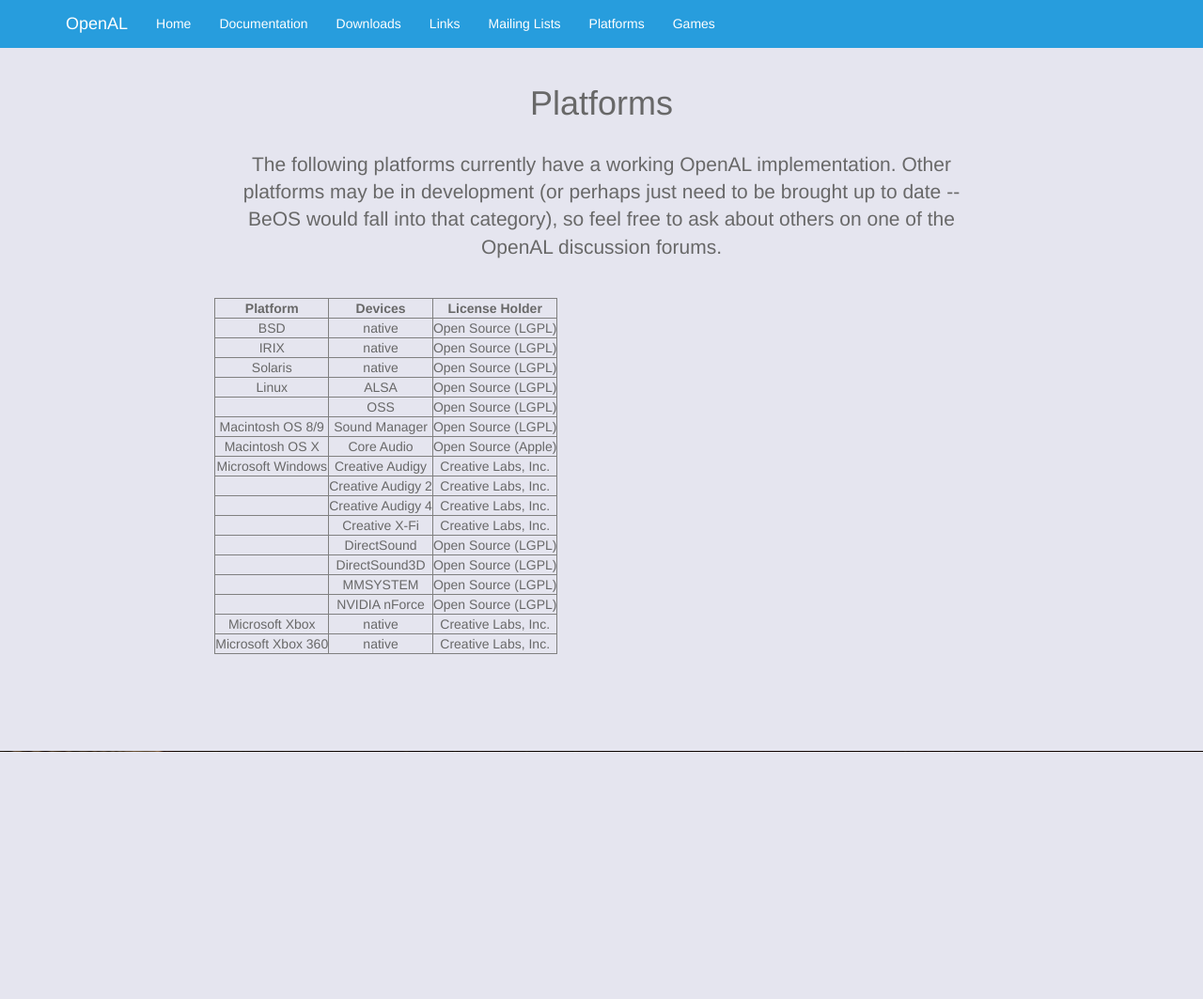
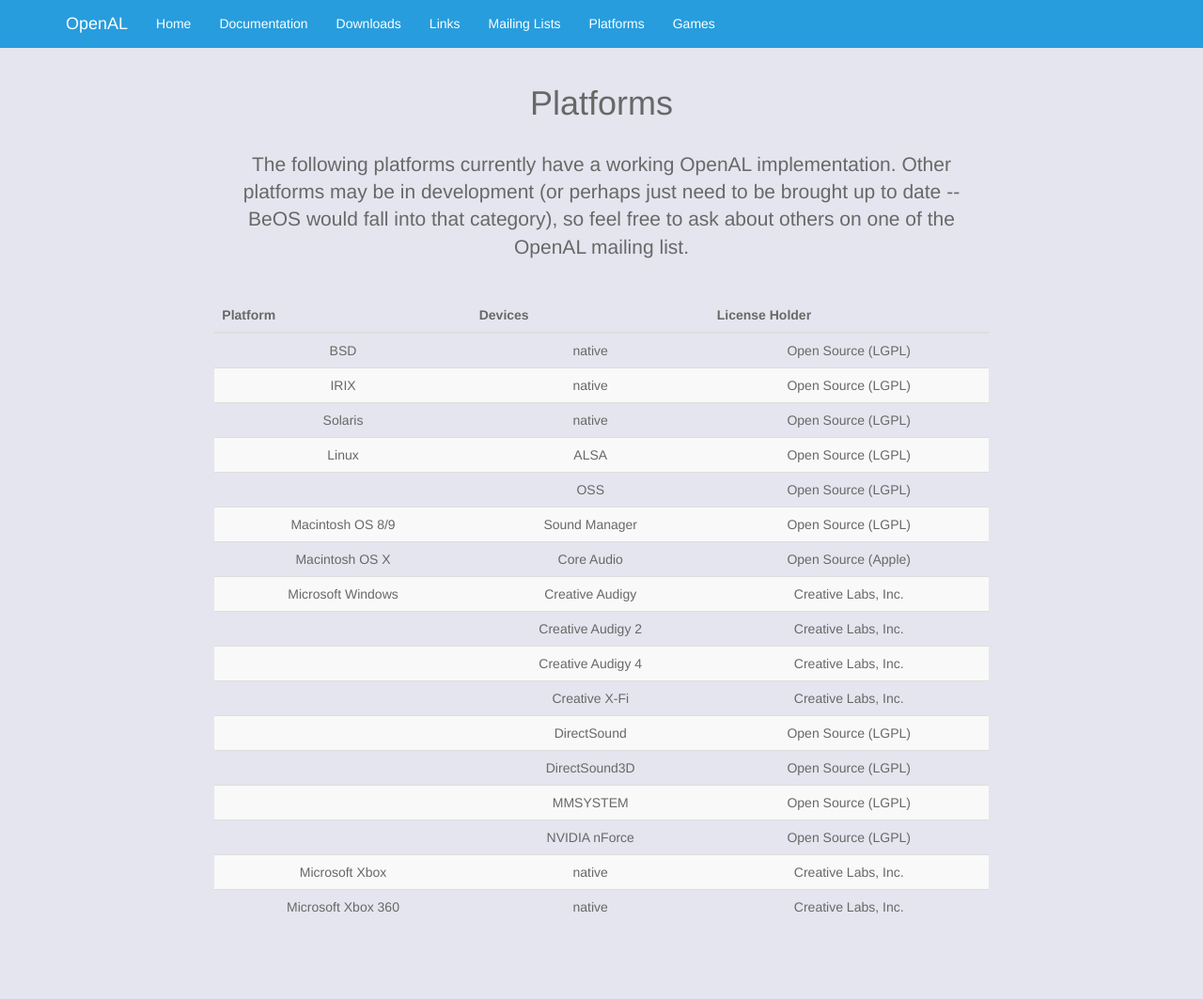
Before and after one commit to NuclearMonster/openal-website, a PHP site: page /platforms/ in a window 1280 px wide. Shown: the whole page at 94% size. Before the commit the page ends 800 px from the top, so only its background shows below. Run offline with PHP 8.4, Linux system fonts and the light colour scheme; some libraries are stand-ins or nearby versions.

Commit message:
better looking table

```diff
--- a/platforms/platforms.php
+++ b/platforms/platforms.php
@@ -3,147 +3,144 @@
   	<div class="col-sm-8 col-sm-offset-2 text-center">
         <h1>Platforms</h1>
         <br>
-		<p class="lead">The following platforms currently have a working OpenAL implementation. Other platforms may be in development (or perhaps just need to be brought up to date -- BeOS would fall into that category), so feel free to ask about others on one of the OpenAL discussion forums.</p>
+		<p class="lead">The following platforms currently have a working OpenAL implementation. Other platforms may be in development (or perhaps just need to be brought up to date -- BeOS would fall into that category), so feel free to ask about others on one of the OpenAL mailing list.</p>
         <br>
-
-		<table style="font-size:1em" border=1>
+		<table class="table table-striped">
+			<thead>
+				<tr>
+					<th>Platform</th>
+					<th>Devices</th>
+					<th>License Holder</th>
+				</tr>
+			</thead>
 		<tbody>
 		<tr>
-		<td class=ms-rtetablecells style="vertical-align:top">
-		<div><strong>Platform</strong></div></td>
-		<td class=ms-rtetablecells style="vertical-align:top">
-		<div><strong>Devices</strong></div></td>
-		<td class=ms-rtetablecells style="vertical-align:top">
-		<div><strong>License Holder</strong></div></td></tr>
 		<tr>
-		<td class=ms-rtetablecells style="vertical-align:top">
+		<td>
 		<div>BSD</div></td>
-		<td class=ms-rtetablecells style="vertical-align:top">
+		<td>
 		<div>native</div></td>
-		<td class=ms-rtetablecells style="vertical-align:top">
+		<td>
 		<div>Open Source (LGPL)</div></td></tr>
 		<tr>
-		<td class=ms-rtetablecells style="vertical-align:top">
+		<td>
 		<div>IRIX</div></td>
-		<td class=ms-rtetablecells style="vertical-align:top">
+		<td>
 		<div>native</div></td>
-		<td class=ms-rtetablecells style="vertical-align:top">
+		<td>
 		<div>Open Source (LGPL)</div></td></tr>
 		<tr>
-		<td class=ms-rtetablecells style="vertical-align:top">
+		<td>
 		<div>Solaris</div></td>
-		<td class=ms-rtetablecells style="vertical-align:top">
+		<td>
 		<div>native</div></td>
-		<td class=ms-rtetablecells style="vertical-align:top">
+		<td>
 		<div>Open Source (LGPL)</div></td></tr>
 		<tr>
-		<td class=ms-rtetablecells style="vertical-align:top">
+		<td>
 		<div>Linux</div></td>
-		<td class=ms-rtetablecells style="vertical-align:top">
+		<td>
 		<div>ALSA</div></td>
-		<td class=ms-rtetablecells style="vertical-align:top">
+		<td>
 		<div>
 		<div>Open Source (LGPL)</div></div></td></tr>
 		<tr>
-		<td class=ms-rtetablecells style="vertical-align:top">
+		<td>
 		<div></div></td>
-		<td class=ms-rtetablecells style="vertical-align:top">
+		<td>
 		<div>OSS</div></td>
-		<td class=ms-rtetablecells style="vertical-align:top">
+		<td>
 		<div>
 		<div>Open Source (LGPL)</div></div></td></tr>
 		<tr>
-		<td class=ms-rtetablecells style="vertical-align:top">
+		<td>
 		<div>
 		<div>Macintosh OS 8/9</div></div></td>
-		<td class=ms-rtetablecells style="vertical-align:top">
+		<td>
 		<div>
 		<div>Sound Manager</div></div></td>
-		<td class=ms-rtetablecells style="vertical-align:top">
+		<td>
 		<div>Open Source (LGPL)</div></td></tr>
 		<tr>
-		<td class=ms-rtetablecells style="vertical-align:top">
+		<td>
 		<div>
 		<div>Macintosh OS X</div></div></td>
-		<td class=ms-rtetablecells style="vertical-align:top">
+		<td>
 		<div>Core Audio</div></td>
-		<td class=ms-rtetablecells style="vertical-align:top">
+		<td>
 		<div>Open Source (Apple)</div></td></tr>
 		<tr>
-		<td class=ms-rtetablecells style="vertical-align:top">
+		<td>
 		<div>Microsoft Windows</div></td>
-		<td class=ms-rtetablecells style="vertical-align:top">
+		<td>
 		<div>Creative Audigy</div></td>
-		<td class=ms-rtetablecells style="vertical-align:top">
+		<td>
 		<div>Creative Labs, Inc.</div></td></tr>
 		<tr>
-		<td class=ms-rtetablecells style="vertical-align:top">
+		<td>
 		<div></div></td>
-		<td class=ms-rtetablecells style="vertical-align:top">
+		<td>
 		<div>Creative Audigy 2</div></td>
-		<td class=ms-rtetablecells style="vertical-align:top">
+		<td>
 		<div>
 		<div>Creative Labs, Inc.</div></div></td></tr>
 		<tr>
-		<td class=ms-rtetablecells style="vertical-align:top">
+		<td>
 		<div></div></td>
-		<td class=ms-rtetablecells style="vertical-align:top">
+		<td>
 		<div>Creative Audigy 4</div></td>
-		<td class=ms-rtetablecells style="vertical-align:top">
+		<td>
 		<div>
 		<div>Creative Labs, Inc.</div></div></td></tr>
 		<tr>
-		<td class=ms-rtetablecells style="vertical-align:top">
+		<td>
 		<div></div></td>
-		<td class=ms-rtetablecells style="vertical-align:top">
+		<td>
 		<div>Creative X-Fi</div></td>
-		<td class=ms-rtetablecells style="vertical-align:top">
+		<td>
 		<div>
 		<div>Creative Labs, Inc.</div></div></td></tr>
 		<tr>
-		<td class=ms-rtetablecells style="vertical-align:top">
+		<td>
 		<div></div></td>
-		<td class=ms-rtetablecells style="vertical-align:top">
+		<td>
 		<div>DirectSound</div></td>
-		<td class=ms-rtetablecells style="vertical-align:top">
+		<td>
 		<div>
 		<div>Open Source (LGPL)</div></div></td></tr>
 		<tr>
-		<td class=ms-rtetablecells style="vertical-align:top">
+		<td>
 		<div></div></td>
-		<td class=ms-rtetablecells style="vertical-align:top">
+		<td>
 		<div>DirectSound3D</div></td>
-		<td class=ms-rtetablecells style="vertical-align:top">
+		<td>
 		<div>Open Source (LGPL)</div></td></tr>
 		<tr>
-		<td class=ms-rtetablecells style="vertical-align:top">
+		<td>
 		<div></div></td>
-		<td class=ms-rtetablecells style="vertical-align:top">
+		<td>
 		<div>MMSYSTEM</div></td>
-		<td class=ms-rtetablecells style="vertical-align:top">
+		<td>
 		<div>
 		<div>Open Source (LGPL)</div></div></td></tr>
 		<tr>
-		<td class=ms-rtetablecells style="vertical-align:top">
+		<td>
 		<div></div></td>
-		<td class=ms-rtetablecells style="vertical-align:top">
+		<td>
 		<div>NVIDIA nForce</div></td>
-		<td class=ms-rtetablecells style="vertical-align:top">
+		<td>
 		<div>
 		<div>Open Source (LGPL)</div></div></td></tr>
 		<tr>
-		<td class=ms-rtetablecells style="vertical-align:top">Microsoft Xbox</td>
-		<td class=ms-rtetablecells style="vertical-align:top">native</td>
-		<td class=ms-rtetablecells style="vertical-align:top">
+		<td>Microsoft Xbox</td>
+		<td>native</td>
+		<td>
 		<div>Creative Labs, Inc.</div></td></tr>
 		<tr>
-		<td class=ms-rtetablecells style="vertical-align:top">Microsoft Xbox 360</td>
-		<td class=ms-rtetablecells style="vertical-align:top">native</td>
-		<td class=ms-rtetablecells style="vertical-align:top">
+		<td>Microsoft Xbox 360</td>
+		<td>native</td>
+		<td>
 		<div>Creative Labs, Inc.</div></td></tr></tbody></table></div></div><p></p></div>
-			<TABLE class="ms-formtable" border=0 cellpadding=0 id="formTbl" cellspacing=0 width=100%>
-
-			</TABLE>
     </div>
   </div>
 </section>
```
